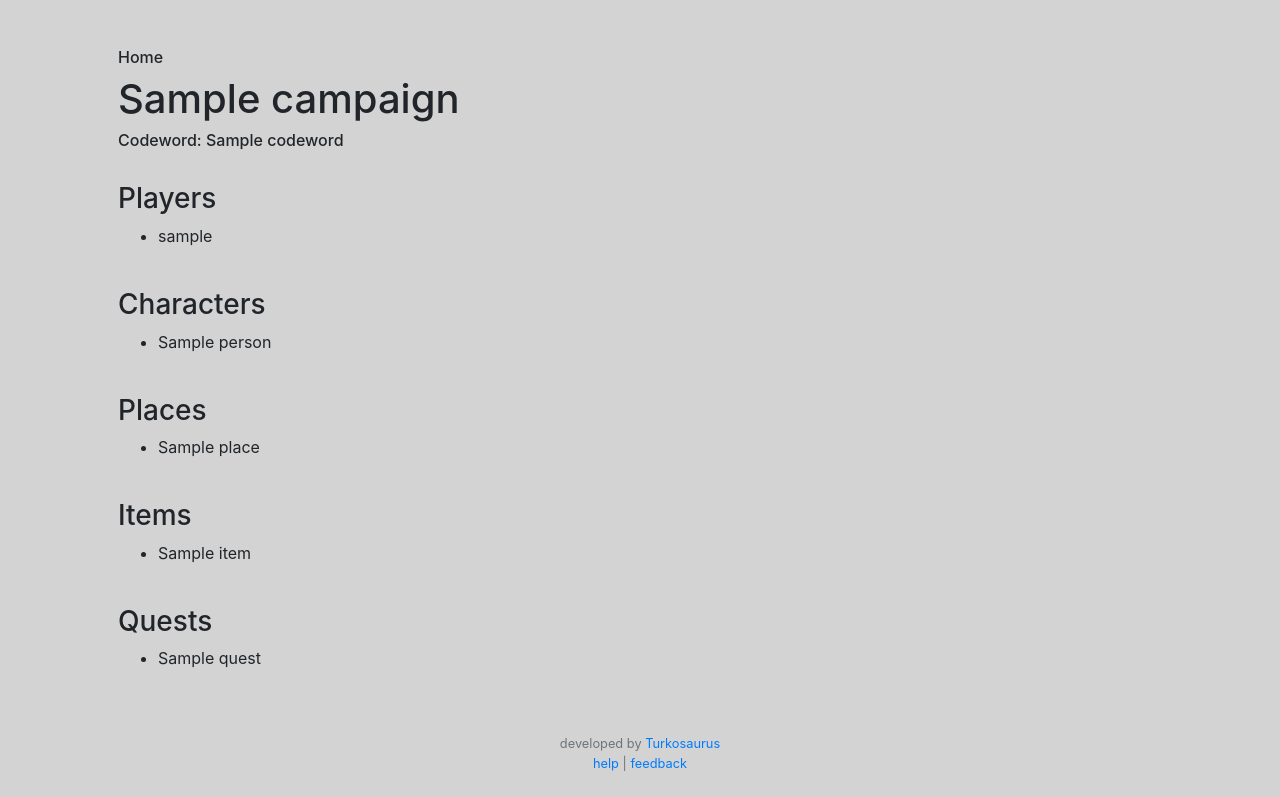
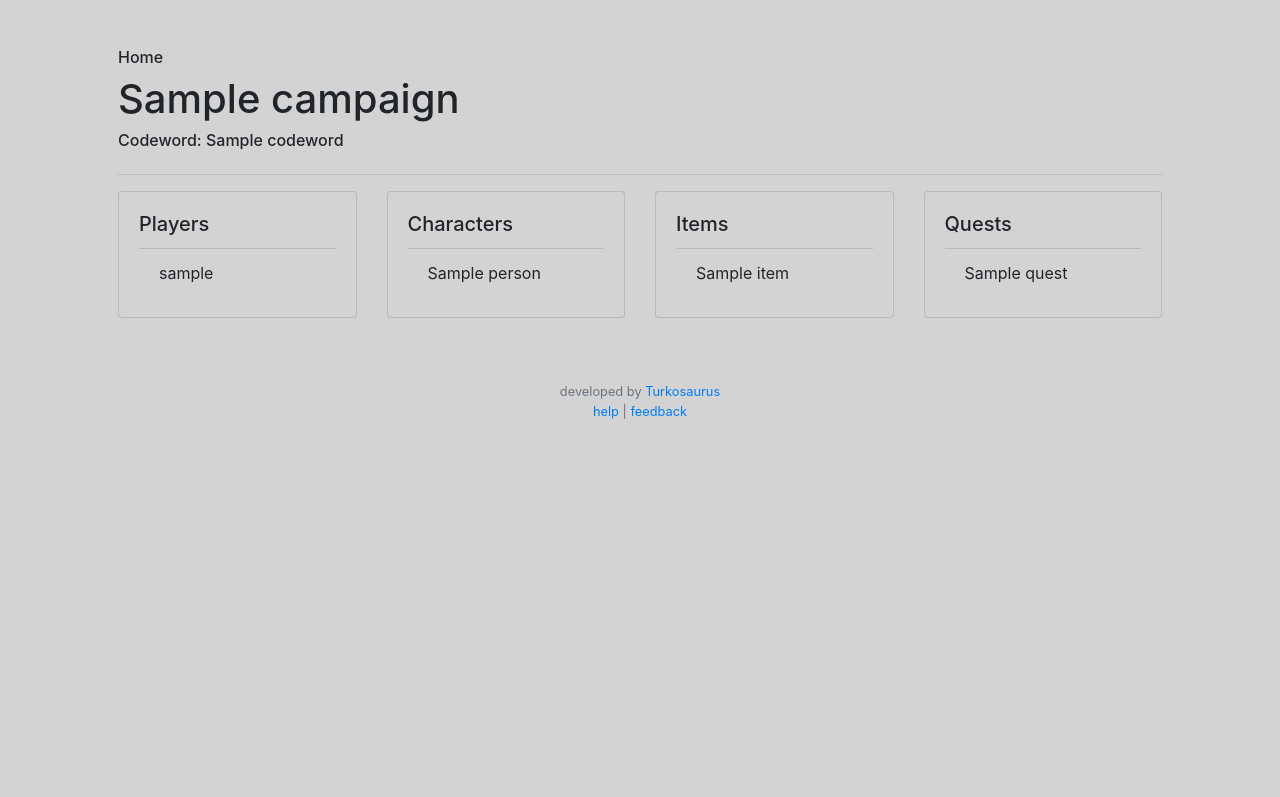
Before and after one commit to Turkosaurus/InCanon, a Flask app: template templates/index.html in a window 1280 px wide. Shown: the part 66-863 px from the top of the page. After the commit the page ends 485 px from the top, so only its background shows below. Run offline with Flask 2, Linux system fonts and the light colour scheme; the template is opened without the code that fills it: most values are stand-ins (such as "Sample title", 1, 10 or a date in 2020); some libraries are stand-ins or nearby versions.

Commit message:
dashboard redesign

```diff
--- a/templates/index.html
+++ b/templates/index.html
@@ -5,43 +5,72 @@ Home
 {% endblock %}
 
 {% block main %}
+<container>
+    <div class="row">
+        <div class="col justify-content-center">
             <h6>Home</h6>
+        </div>
+    </div>
+    <div class="row">
+        <div class="col justify-content-center">
             <h1>{{ campaign[0]['name'] }}</h1>
+        </div>
+    </div>
+    <div class="row">
+        <div class="col justify-content-center">
             <h6>Codeword:  {{ campaign[0]['codeword'] }}</h6>
-<br>
-<h3>Players</h3>
-<ul class="mylist">
-    {% for person in players %}
-    <li>{{ person['username'] }}</li>
+        </div>
+    </div>
+    <hr>
+    <div class="row">
+        <div class="col-xl-3 col-md-6 justify-content-center" style="padding-bottom: 1rem;">
+            <div class="card">
+                <div class="card-body">
+                    <h5 class="card-title">Players</h5>
+                    <ul class="list-group list-group-flush">
+                        {% for player in players %}
+                            <li class="list-group-item">{{ player['username'] }}</li>
                         {% endfor %}
                     </ul>
-<br>
-<h3>Characters</h3>
-<ul class="mylist">
+                </div>
+            </div>
+        </div>
+        <div class="col-xl-3 col-md-6 justify-content-center" style="padding-bottom: 1rem;">
+            <div class="card">
+                <div class="card-body">
+                    <h5 class="card-title">Characters</h5>
+                    <ul class="list-group list-group-flush">
                         {% for person in people %}
-    <li>{{ person['name'] }}</li>
+                            <li class="list-group-item">{{ person['name'] }}</li>
                         {% endfor %}
                     </ul>
-<br>
-<h3>Places</h3>
-<ul class="mylist">
-    {% for place in places %}
-    <li>{{ place['name'] }}</li>
+                </div>
+            </div>
+        </div>
+        <div class="col-xl-3 col-md-6 justify-content-center" style="padding-bottom: 1rem;">
+            <div class="card">
+                <div class="card-body">
+                    <h5 class="card-title">Items</h5>
+                    <ul class="list-group list-group-flush">
+                        {% for item in items %}
+                            <li class="list-group-item">{{ item['name'] }}</li>
                         {% endfor %}
                     </ul>
-<br>
-<h3>Items</h3>
-<ul class="mylist">
-    {% for item in items %}
-    <li>{{ item['name'] }}</li>
+                </div>
+            </div>
+        </div>
+        <div class="col-xl-3 col-md-6 justify-content-center" style="padding-bottom: 1rem;">
+            <div class="card">
+                <div class="card-body">
+                    <h5 class="card-title">Quests</h5>
+                    <ul class="list-group list-group-flush">
+                        {% for quest in quests %}
+                            <li class="list-group-item">{{ quest['name'] }}</li>
                         {% endfor %}
                     </ul>
-<br>
-<h3>Quests</h3>
-<ul class="mylist">
-    {% for quest in quests %}
-    <li>{{ quest['name'] }}</li>
-    {% endfor %}
-</ul>
+                </div>
+            </div>
+        </div>
+</container>
 
 {% endblock %}
```
Lines whose indentation alone changed are shown as unchanged.
